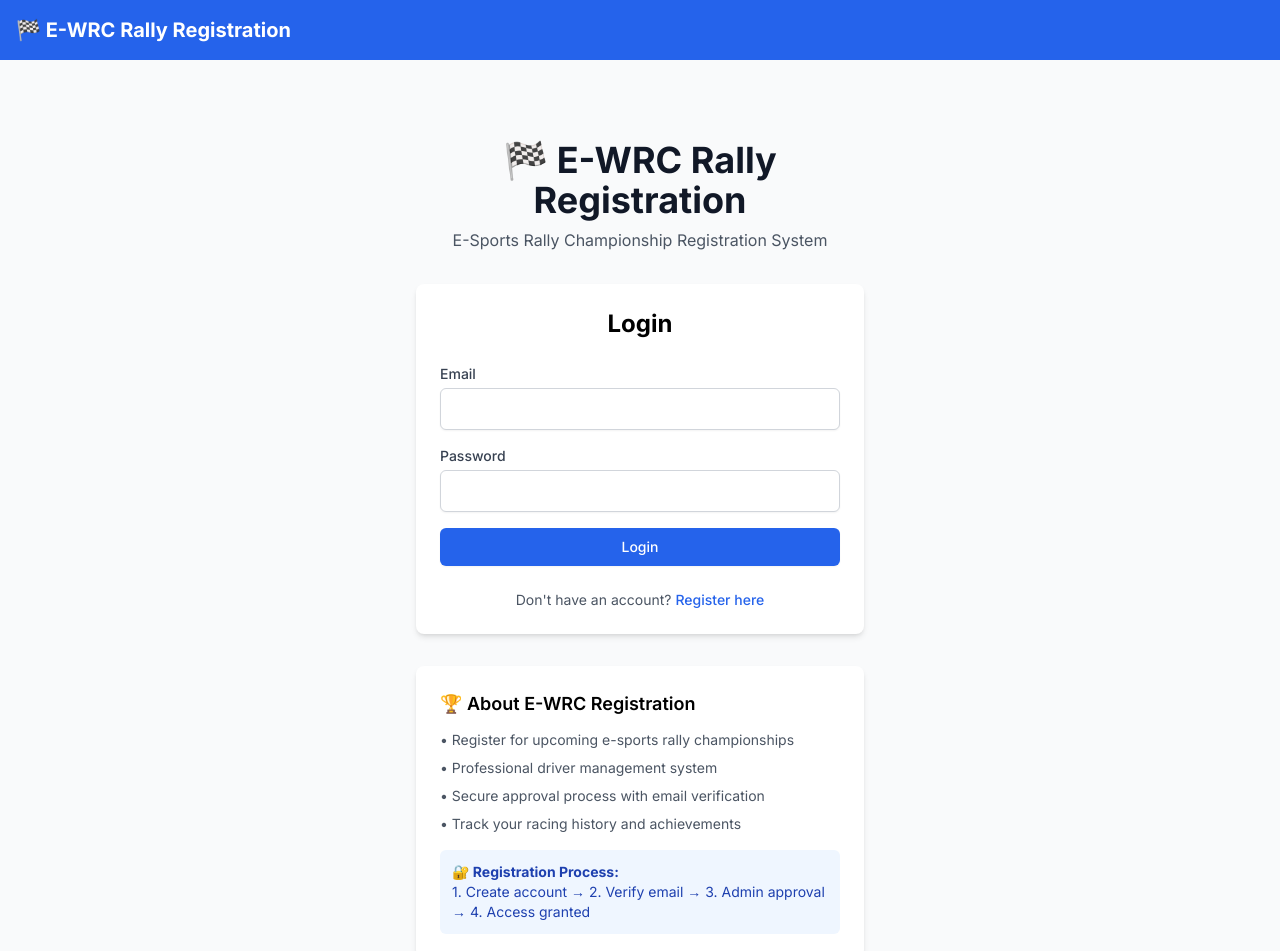
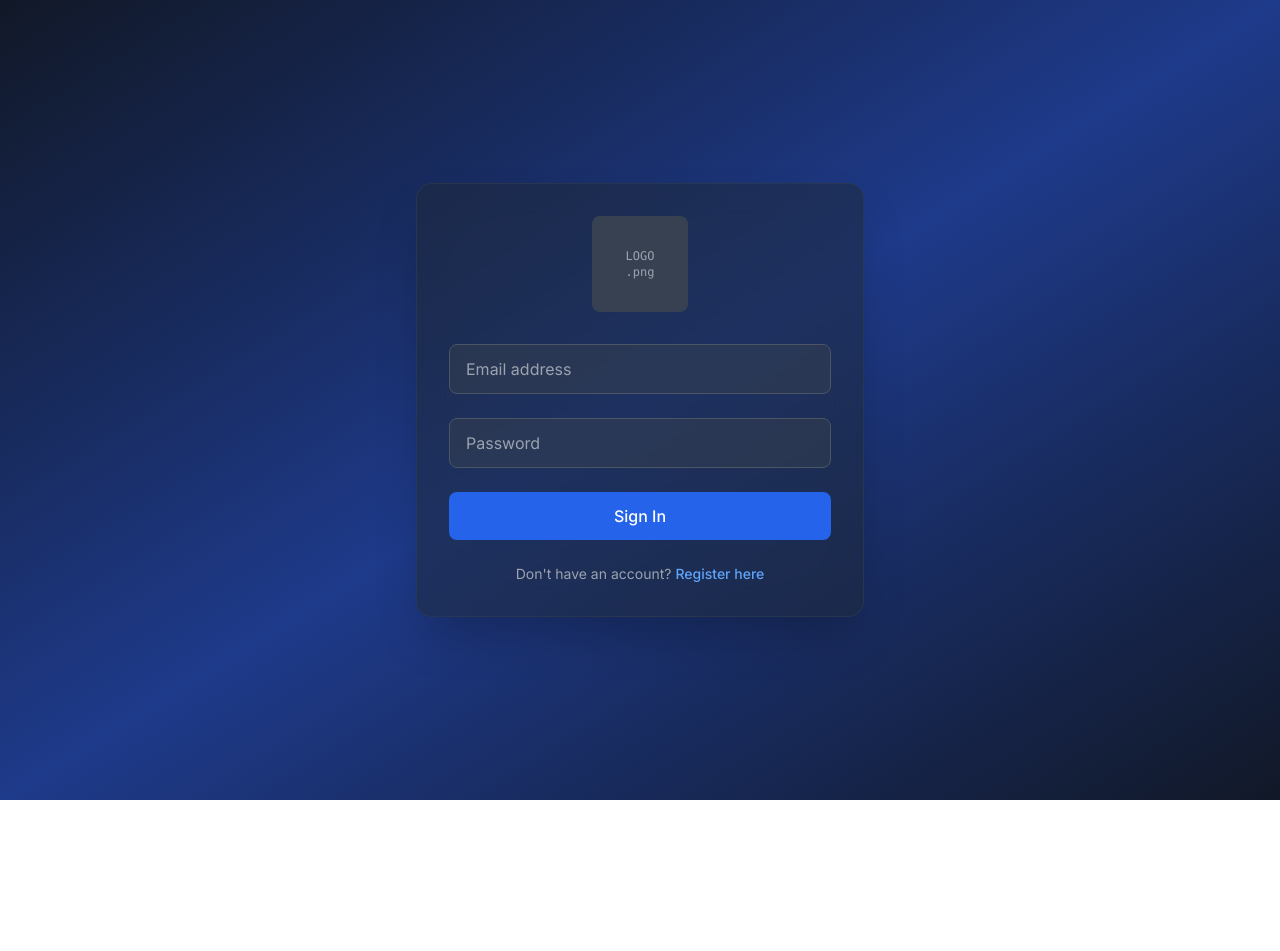
Before and after one commit to MikeGii/LegendRix_E_Sports, a Next.js app: page / in a window 1280 px wide. Shown: the top 951 px of the page. After the commit the page ends 800 px from the top, so only its background shows below. Built offline with nearby package versions, Linux system fonts and the light colour scheme.

Commit message:
5 - Added authentication protection and recreated UI for login and registration

```diff
--- a/src/app/layout.tsx
+++ b/src/app/layout.tsx
@@ -1,7 +1,6 @@
-// src/app/layout.tsx
-import './globals.css'  // Fixed the dot
+import './globals.css'
 import { Inter } from 'next/font/google'
-import { AuthProvider } from '@/components/AuthProvider'  // Use @ alias
+import { AuthProvider } from '@/components/AuthProvider'
 
 const inter = Inter({ subsets: ['latin'] })
 
@@ -19,19 +18,7 @@ export default function RootLayout({
     <html lang="en">
       <body className={inter.className}>
         <AuthProvider>
-          <div className="min-h-screen bg-gray-50">
-            <nav className="bg-blue-600 text-white p-4">
-              <div className="container mx-auto flex justify-between items-center">
-                <h1 className="text-xl font-bold">🏁 E-WRC Rally Registration</h1>
-                <div className="space-x-4">
-                  {/* Navigation items will be added here */}
-                </div>
-              </div>
-            </nav>
-            <main className="container mx-auto px-4 py-8">
-              {children}
-            </main>
-          </div>
+          {children}
         </AuthProvider>
       </body>
     </html>
--- a/src/components/AdminDashboard.tsx
+++ b/src/components/AdminDashboard.tsx
@@ -1,6 +1,5 @@
 'use client'
 
-import { useAuth } from './AuthProvider'
 import { useState, useEffect } from 'react'
 
 interface PendingUser {
@@ -12,7 +11,6 @@ interface PendingUser {
 }
 
 export function AdminDashboard() {
-  const { user, logout } = useAuth()
   const [pendingUsers, setPendingUsers] = useState<PendingUser[]>([])
   const [isLoading, setIsLoading] = useState(true)
 
@@ -53,7 +51,6 @@ export function AdminDashboard() {
       })
 
       if (response.ok) {
-        // Refresh the pending users list
         fetchPendingUsers()
       }
     } catch (error) {
@@ -61,22 +58,12 @@ export function AdminDashboard() {
     }
   }
 
-  if (!user) return null
-
   return (
     <div className="max-w-6xl mx-auto">
       <div className="bg-white rounded-lg shadow-md p-6 mb-6">
-        <div className="flex justify-between items-center mb-6">
-          <div>
-            <h1 className="text-2xl font-bold text-gray-900">Admin Dashboard</h1>
-            <p className="text-gray-600">Welcome, {user.name}</p>
-          </div>
-          <button
-            onClick={logout}
-            className="px-4 py-2 bg-red-600 text-white rounded-md hover:bg-red-700 focus:outline-none focus:ring-2 focus:ring-red-500"
-          >
-            Logout
-          </button>
+        <div className="mb-6">
+          <h1 className="text-2xl font-bold text-gray-900">Admin Dashboard</h1>
+          <p className="text-gray-600">Manage user registrations and approvals</p>
         </div>
 
         {/* Admin Stats */}
@@ -172,25 +159,6 @@ export function AdminDashboard() {
           </div>
         )}
       </div>
-
-      {/* Coming Soon Admin Features */}
-      <div className="bg-white rounded-lg shadow-md p-6 mt-6">
-        <h2 className="text-xl font-semibold mb-4">🚧 Coming Soon - Admin Features</h2>
-        <div className="grid md:grid-cols-3 gap-4">
-          <div className="p-4 border rounded-lg">
-            <h3 className="font-medium mb-2">🏆 Championship Management</h3>
-            <p className="text-sm text-gray-600">Create and manage rally championships</p>
-          </div>
-          <div className="p-4 border rounded-lg">
-            <h3 className="font-medium mb-2">📊 Registration Reports</h3>
-            <p className="text-sm text-gray-600">View detailed registration analytics</p>
-          </div>
-          <div className="p-4 border rounded-lg">
-            <h3 className="font-medium mb-2">📧 Email Management</h3>
-            <p className="text-sm text-gray-600">Send announcements to users</p>
-          </div>
-        </div>
-      </div>
     </div>
   )
 }
--- a/src/components/LoginForm.tsx
+++ b/src/components/LoginForm.tsx
@@ -30,22 +30,18 @@ export function LoginForm({ onSwitchToRegister }: LoginFormProps) {
 
     const result = await login(data.email, data.password)
 
+    if (!result.success) {
       setMessage(result.message)
+    }
     setIsLoading(false)
   }
 
   return (
-    <div className="max-w-md mx-auto bg-white rounded-lg shadow-md p-6">
-      <h2 className="text-2xl font-bold text-center mb-6">Login</h2>
-
-      <form onSubmit={handleSubmit(onSubmit)} className="space-y-4">
+    <form onSubmit={handleSubmit(onSubmit)} className="space-y-6">
       <div>
-          <label htmlFor="email" className="block text-sm font-medium text-gray-700">
-            Email
-          </label>
         <input
           type="email"
-            id="email"
+          placeholder="Email address"
           {...register('email', {
             required: 'Email is required',
             pattern: {
@@ -53,20 +49,17 @@ export function LoginForm({ onSwitchToRegister }: LoginFormProps) {
               message: 'Invalid email address'
             }
           })}
-            className="mt-1 block w-full px-3 py-2 border border-gray-300 rounded-md shadow-sm focus:outline-none focus:ring-blue-500 focus:border-blue-500"
+          className="w-full px-4 py-3 bg-gray-700/50 border border-gray-600 rounded-lg text-white placeholder-gray-400 focus:outline-none focus:ring-2 focus:ring-blue-500 focus:border-transparent transition-all duration-200"
         />
         {errors.email && (
-            <p className="mt-1 text-sm text-red-600">{errors.email.message}</p>
+          <p className="mt-2 text-sm text-red-400">{errors.email.message}</p>
         )}
       </div>
 
       <div>
-          <label htmlFor="password" className="block text-sm font-medium text-gray-700">
-            Password
-          </label>
         <input
           type="password"
-            id="password"
+          placeholder="Password"
           {...register('password', {
             required: 'Password is required',
             minLength: {
@@ -74,39 +67,48 @@ export function LoginForm({ onSwitchToRegister }: LoginFormProps) {
               message: 'Password must be at least 6 characters'
             }
           })}
-            className="mt-1 block w-full px-3 py-2 border border-gray-300 rounded-md shadow-sm focus:outline-none focus:ring-blue-500 focus:border-blue-500"
+          className="w-full px-4 py-3 bg-gray-700/50 border border-gray-600 rounded-lg text-white placeholder-gray-400 focus:outline-none focus:ring-2 focus:ring-blue-500 focus:border-transparent transition-all duration-200"
         />
         {errors.password && (
-            <p className="mt-1 text-sm text-red-600">{errors.password.message}</p>
+          <p className="mt-2 text-sm text-red-400">{errors.password.message}</p>
         )}
       </div>
 
       <button
         type="submit"
         disabled={isLoading}
-          className="w-full flex justify-center py-2 px-4 border border-transparent rounded-md shadow-sm text-sm font-medium text-white bg-blue-600 hover:bg-blue-700 focus:outline-none focus:ring-2 focus:ring-offset-2 focus:ring-blue-500 disabled:opacity-50"
+        className="w-full px-6 py-3 bg-blue-600 text-white rounded-lg hover:bg-blue-700 focus:outline-none focus:ring-2 focus:ring-blue-500 focus:ring-offset-2 focus:ring-offset-gray-800 transition-all duration-200 font-medium"
       >
-          {isLoading ? 'Logging in...' : 'Login'}
+        {isLoading ? (
+          <div className="flex items-center justify-center">
+            <div className="animate-spin rounded-full h-5 w-5 border-b-2 border-white mr-2"></div>
+            Signing in...
+          </div>
+        ) : (
+          'Sign In'
+        )}
       </button>
-      </form>
 
+      {/* Error Message */}
       {message && (
-        <div className={`mt-4 p-3 rounded-md ${message.includes('successful') ? 'bg-green-100 text-green-700' : 'bg-red-100 text-red-700'}`}>
-          {message}
+        <div className="p-3 rounded-lg bg-red-900/50 border border-red-700">
+          <p className="text-red-300 text-sm text-center">{message}</p>
         </div>
       )}
 
-      <div className="mt-6 text-center">
-        <p className="text-sm text-gray-600">
+      {/* Switch to Register */}
+      <div className="text-center">
+        <p className="text-gray-400 text-sm">
           Don't have an account?{' '}
           <button
+            type="button"
             onClick={onSwitchToRegister}
-            className="font-medium text-blue-600 hover:text-blue-500"
+            className="text-blue-400 hover:text-blue-300 font-medium transition-colors duration-200"
           >
             Register here
           </button>
         </p>
       </div>
-    </div>
+    </form>
   )
 }
--- a/src/components/MainApp.tsx
+++ b/src/components/MainApp.tsx
@@ -1,8 +1,7 @@
-// src/components/MainApp.tsx
 'use client'
 
+import { useAuth } from './AuthProvider'
 import { useState } from 'react'
-import { useAuth } from './AuthProvider'
 import { LoginForm } from './LoginForm'
 import { RegisterForm } from './RegisterForm'
 import { UserDashboard } from './UserDashboard'
@@ -17,10 +16,10 @@ export function MainApp() {
   // Loading state
   if (isLoading) {
     return (
-      <div className="min-h-screen flex items-center justify-center bg-gray-50">
+      <div className="min-h-screen bg-gray-900 flex items-center justify-center">
         <div className="text-center">
-          <div className="animate-spin rounded-full h-12 w-12 border-b-2 border-blue-600 mx-auto mb-4"></div>
-          <p className="text-gray-600">Loading...</p>
+          <div className="animate-spin rounded-full h-12 w-12 border-b-2 border-blue-500 mx-auto mb-4"></div>
+          <p className="text-gray-300">Loading...</p>
         </div>
       </div>
     )
@@ -28,59 +27,56 @@ export function MainApp() {
 
   // User is logged in - show appropriate dashboard
   if (user) {
-    if (user.role === 'admin') {
-      return <AdminDashboard />
-    } else {
-      return <UserDashboard />
-    }
+    return (
+      <div className="min-h-screen bg-gray-50">
+        <nav className="bg-blue-600 text-white p-4 shadow-lg">
+          <div className="container mx-auto flex justify-between items-center">
+            <div className="flex items-center space-x-4">
+              <h1 className="text-xl font-bold">🏁 E-WRC Rally Registration</h1>
+              <span className="text-blue-200 text-sm">
+                {user.role === 'admin' ? 'Admin Dashboard' : 'User Dashboard'}
+              </span>
+            </div>
+            <div className="flex items-center space-x-4">
+              <span className="text-blue-200">Welcome, {user.name}</span>
+              <button
+                onClick={() => {
+                  localStorage.removeItem('auth_token')
+                  window.location.reload()
+                }}
+                className="px-4 py-2 bg-red-600 text-white rounded-md hover:bg-red-700 focus:outline-none focus:ring-2 focus:ring-red-500 transition-colors duration-200"
+              >
+                Logout
+              </button>
+            </div>
+          </div>
+        </nav>
+        <main className="container mx-auto px-4 py-8">
+          {user.role === 'admin' ? <AdminDashboard /> : <UserDashboard />}
+        </main>
+      </div>
+    )
   }
 
-  // User is not logged in - show auth forms
+  // User is not logged in - show dark auth page
   return (
-    <div className="min-h-screen bg-gray-50 py-12">
-      <div className="max-w-md mx-auto">
-        {/* Header */}
-        <div className="text-center mb-8">
-          <h1 className="text-4xl font-bold text-gray-900 mb-2">
-            🏁 E-WRC Rally Registration
-          </h1>
-          <p className="text-gray-600">
-            E-Sports Rally Championship Registration System
-          </p>
-        </div>
-
-        {/* Auth Forms */}
-        {authView === 'login' ? (
-          <LoginForm onSwitchToRegister={() => setAuthView('register')} />
-        ) : (
-          <RegisterForm onSwitchToLogin={() => setAuthView('login')} />
-        )}
-
-        {/* Info Section */}
-        <div className="mt-8 bg-white rounded-lg shadow-md p-6">
-          <h3 className="text-lg font-semibold mb-3">🏆 About E-WRC Registration</h3>
-          <div className="space-y-2 text-sm text-gray-600">
-            <p>• Register for upcoming e-sports rally championships</p>
-            <p>• Professional driver management system</p>
-            <p>• Secure approval process with email verification</p>
-            <p>• Track your racing history and achievements</p>
+    <div className="min-h-screen bg-gradient-to-br from-gray-900 via-blue-900 to-gray-900 flex items-center justify-center p-4">
+      <div className="w-full max-w-md">
+        <div className="bg-gray-800/50 backdrop-blur-lg rounded-2xl p-8 shadow-2xl border border-gray-700/50">
+          {/* Logo Placeholder */}
+          <div className="flex justify-center mb-8">
+            <div className="w-24 h-24 bg-gray-700 rounded-lg flex items-center justify-center text-gray-400 text-xs font-mono">
+              LOGO
+              <br />
+              .png
+            </div>
           </div>
 
-          <div className="mt-4 p-3 bg-blue-50 rounded-md">
-            <p className="text-sm text-blue-800">
-              <strong>🔐 Registration Process:</strong><br />
-              1. Create account → 2. Verify email → 3. Admin approval → 4. Access granted
-            </p>
-          </div>
-        </div>
-
-        {/* Demo Credentials */}
-        <div className="mt-6 bg-yellow-50 rounded-lg p-4 border border-yellow-200">
-          <h4 className="font-semibold text-yellow-800 mb-2">🧪 Demo Credentials</h4>
-          <div className="text-sm text-yellow-700 space-y-1">
-            <p><strong>Admin:</strong> admin@ewrc.com / admin123</p>
-            <p><strong>Note:</strong> Create a new user account to test the full registration flow</p>
-          </div>
+          {authView === 'login' ? (
+            <LoginForm onSwitchToRegister={() => setAuthView('register')} />
+          ) : (
+            <RegisterForm onSwitchToLogin={() => setAuthView('login')} />
+          )}
         </div>
       </div>
     </div>
--- a/src/components/RegisterForm.tsx
+++ b/src/components/RegisterForm.tsx
@@ -19,6 +19,7 @@ export function RegisterForm({ onSwitchToLogin }: RegisterFormProps) {
   const { register: registerUser } = useAuth()
   const [isLoading, setIsLoading] = useState(false)
   const [message, setMessage] = useState('')
+  const [messageType, setMessageType] = useState<'success' | 'error'>('error')
 
   const {
     register,
@@ -36,10 +37,10 @@ export function RegisterForm({ onSwitchToLogin }: RegisterFormProps) {
     const result = await registerUser(data.email, data.password, data.name)
 
     setMessage(result.message)
+    setMessageType(result.success ? 'success' : 'error')
     setIsLoading(false)
 
     if (result.success) {
-      // Optionally switch to login form after successful registration
       setTimeout(() => {
         onSwitchToLogin()
       }, 3000)
@@ -47,17 +48,11 @@ export function RegisterForm({ onSwitchToLogin }: RegisterFormProps) {
   }
 
   return (
-    <div className="max-w-md mx-auto bg-white rounded-lg shadow-md p-6">
-      <h2 className="text-2xl font-bold text-center mb-6">Register</h2>
-
-      <form onSubmit={handleSubmit(onSubmit)} className="space-y-4">
+    <form onSubmit={handleSubmit(onSubmit)} className="space-y-5">
       <div>
-          <label htmlFor="name" className="block text-sm font-medium text-gray-700">
-            Full Name
-          </label>
         <input
           type="text"
-            id="name"
+          placeholder="Full name"
           {...register('name', {
             required: 'Name is required',
             minLength: {
@@ -65,20 +60,17 @@ export function RegisterForm({ onSwitchToLogin }: RegisterFormProps) {
               message: 'Name must be at least 2 characters'
             }
           })}
-            className="mt-1 block w-full px-3 py-2 border border-gray-300 rounded-md shadow-sm focus:outline-none focus:ring-blue-500 focus:border-blue-500"
+          className="w-full px-4 py-3 bg-gray-700/50 border border-gray-600 rounded-lg text-white placeholder-gray-400 focus:outline-none focus:ring-2 focus:ring-blue-500 focus:border-transparent transition-all duration-200"
         />
         {errors.name && (
-            <p className="mt-1 text-sm text-red-600">{errors.name.message}</p>
+          <p className="mt-2 text-sm text-red-400">{errors.name.message}</p>
         )}
       </div>
 
       <div>
-          <label htmlFor="email" className="block text-sm font-medium text-gray-700">
-            Email
-          </label>
         <input
           type="email"
-            id="email"
+          placeholder="Email address"
           {...register('email', {
             required: 'Email is required',
             pattern: {
@@ -86,20 +78,17 @@ export function RegisterForm({ onSwitchToLogin }: RegisterFormProps) {
               message: 'Invalid email address'
             }
           })}
-            className="mt-1 block w-full px-3 py-2 border border-gray-300 rounded-md shadow-sm focus:outline-none focus:ring-blue-500 focus:border-blue-500"
+          className="w-full px-4 py-3 bg-gray-700/50 border border-gray-600 rounded-lg text-white placeholder-gray-400 focus:outline-none focus:ring-2 focus:ring-blue-500 focus:border-transparent transition-all duration-200"
         />
         {errors.email && (
-            <p className="mt-1 text-sm text-red-600">{errors.email.message}</p>
+          <p className="mt-2 text-sm text-red-400">{errors.email.message}</p>
         )}
       </div>
 
       <div>
-          <label htmlFor="password" className="block text-sm font-medium text-gray-700">
-            Password
-          </label>
         <input
           type="password"
-            id="password"
+          placeholder="Password"
           {...register('password', {
             required: 'Password is required',
             minLength: {
@@ -107,57 +96,72 @@ export function RegisterForm({ onSwitchToLogin }: RegisterFormProps) {
               message: 'Password must be at least 6 characters'
             }
           })}
-            className="mt-1 block w-full px-3 py-2 border border-gray-300 rounded-md shadow-sm focus:outline-none focus:ring-blue-500 focus:border-blue-500"
+          className="w-full px-4 py-3 bg-gray-700/50 border border-gray-600 rounded-lg text-white placeholder-gray-400 focus:outline-none focus:ring-2 focus:ring-blue-500 focus:border-transparent transition-all duration-200"
         />
         {errors.password && (
-            <p className="mt-1 text-sm text-red-600">{errors.password.message}</p>
+          <p className="mt-2 text-sm text-red-400">{errors.password.message}</p>
         )}
       </div>
 
       <div>
-          <label htmlFor="confirmPassword" className="block text-sm font-medium text-gray-700">
-            Confirm Password
-          </label>
         <input
           type="password"
-            id="confirmPassword"
+          placeholder="Confirm password"
           {...register('confirmPassword', {
             required: 'Please confirm your password',
             validate: (value) => value === password || 'Passwords do not match'
           })}
-            className="mt-1 block w-full px-3 py-2 border border-gray-300 rounded-md shadow-sm focus:outline-none focus:ring-blue-500 focus:border-blue-500"
+          className="w-full px-4 py-3 bg-gray-700/50 border border-gray-600 rounded-lg text-white placeholder-gray-400 focus:outline-none focus:ring-2 focus:ring-blue-500 focus:border-transparent transition-all duration-200"
         />
         {errors.confirmPassword && (
-            <p className="mt-1 text-sm text-red-600">{errors.confirmPassword.message}</p>
+          <p className="mt-2 text-sm text-red-400">{errors.confirmPassword.message}</p>
         )}
       </div>
 
       <button
         type="submit"
         disabled={isLoading}
-          className="w-full flex justify-center py-2 px-4 border border-transparent rounded-md shadow-sm text-sm font-medium text-white bg-green-600 hover:bg-green-700 focus:outline-none focus:ring-2 focus:ring-offset-2 focus:ring-green-500 disabled:opacity-50"
+        className="w-full px-6 py-3 bg-blue-600 text-white rounded-lg hover:bg-blue-700 focus:outline-none focus:ring-2 focus:ring-blue-500 focus:ring-offset-2 focus:ring-offset-gray-800 transition-all duration-200 font-medium"
       >
-          {isLoading ? 'Registering...' : 'Register'}
+        {isLoading ? (
+          <div className="flex items-center justify-center">
+            <div className="animate-spin rounded-full h-5 w-5 border-b-2 border-white mr-2"></div>
+            Creating account...
+          </div>
+        ) : (
+          'Create Account'
+        )}
       </button>
-      </form>
 
+      {/* Message */}
       {message && (
-        <div className={`mt-4 p-3 rounded-md ${message.includes('successful') ? 'bg-green-100 text-green-700' : 'bg-red-100 text-red-700'}`}>
-          {message}
+        <div className={`p-3 rounded-lg border ${
+          messageType === 'success'
+            ? 'bg-green-900/50 border-green-700 text-green-300'
+            : 'bg-red-900/50 border-red-700 text-red-300'
+        }`}>
+          <p className="text-sm text-center">{message}</p>
+          {messageType === 'success' && (
+            <p className="text-xs text-center mt-1 text-green-400">
+              Redirecting to login in 3 seconds...
+            </p>
+          )}
         </div>
       )}
 
-      <div className="mt-6 text-center">
-        <p className="text-sm text-gray-600">
+      {/* Switch to Login */}
+      <div className="text-center">
+        <p className="text-gray-400 text-sm">
           Already have an account?{' '}
           <button
+            type="button"
             onClick={onSwitchToLogin}
-            className="font-medium text-blue-600 hover:text-blue-500"
+            className="text-blue-400 hover:text-blue-300 font-medium transition-colors duration-200"
           >
-            Login here
+            Sign in here
           </button>
         </p>
       </div>
-    </div>
+    </form>
   )
 }
--- a/src/components/UserDashboard.tsx
+++ b/src/components/UserDashboard.tsx
@@ -3,7 +3,7 @@
 import { useAuth } from './AuthProvider'
 
 export function UserDashboard() {
-  const { user, logout } = useAuth()
+  const { user } = useAuth()
 
   if (!user) return null
 
@@ -33,17 +33,9 @@ export function UserDashboard() {
   return (
     <div className="max-w-4xl mx-auto">
       <div className="bg-white rounded-lg shadow-md p-6 mb-6">
-        <div className="flex justify-between items-center mb-6">
-          <div>
-            <h1 className="text-2xl font-bold text-gray-900">Welcome, {user.name}!</h1>
-            <p className="text-gray-600">User Dashboard</p>
-          </div>
-          <button
-            onClick={logout}
-            className="px-4 py-2 bg-red-600 text-white rounded-md hover:bg-red-700 focus:outline-none focus:ring-2 focus:ring-red-500"
-          >
-            Logout
-          </button>
+        <div className="mb-6">
+          <h1 className="text-2xl font-bold text-gray-900">Welcome, {user.name}!</h1>
+          <p className="text-gray-600">User Dashboard</p>
         </div>
 
         {/* Account Status */}
```
Also changed, not shown: src/app/globals.css (+27 -2 lines). Lines whose indentation alone changed are shown as unchanged.
